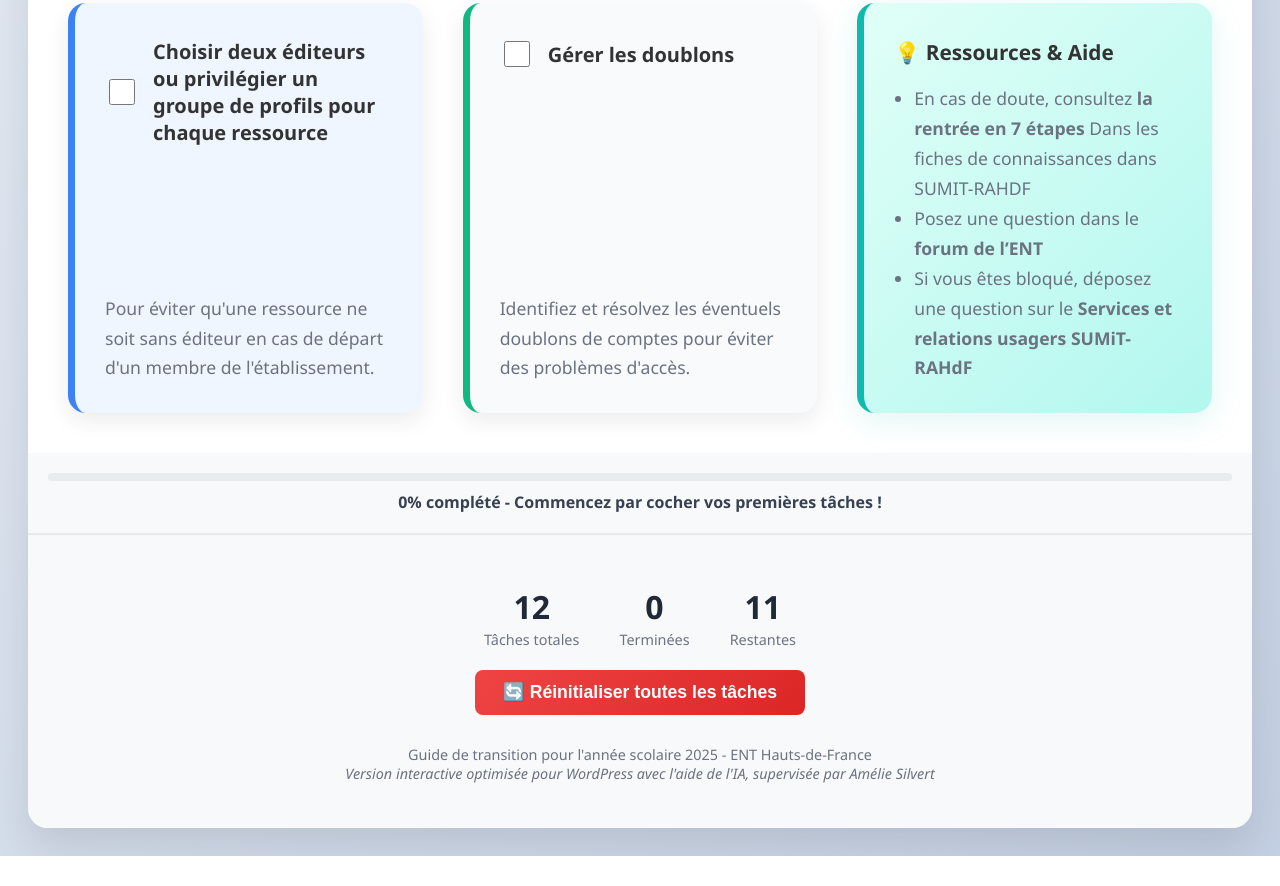
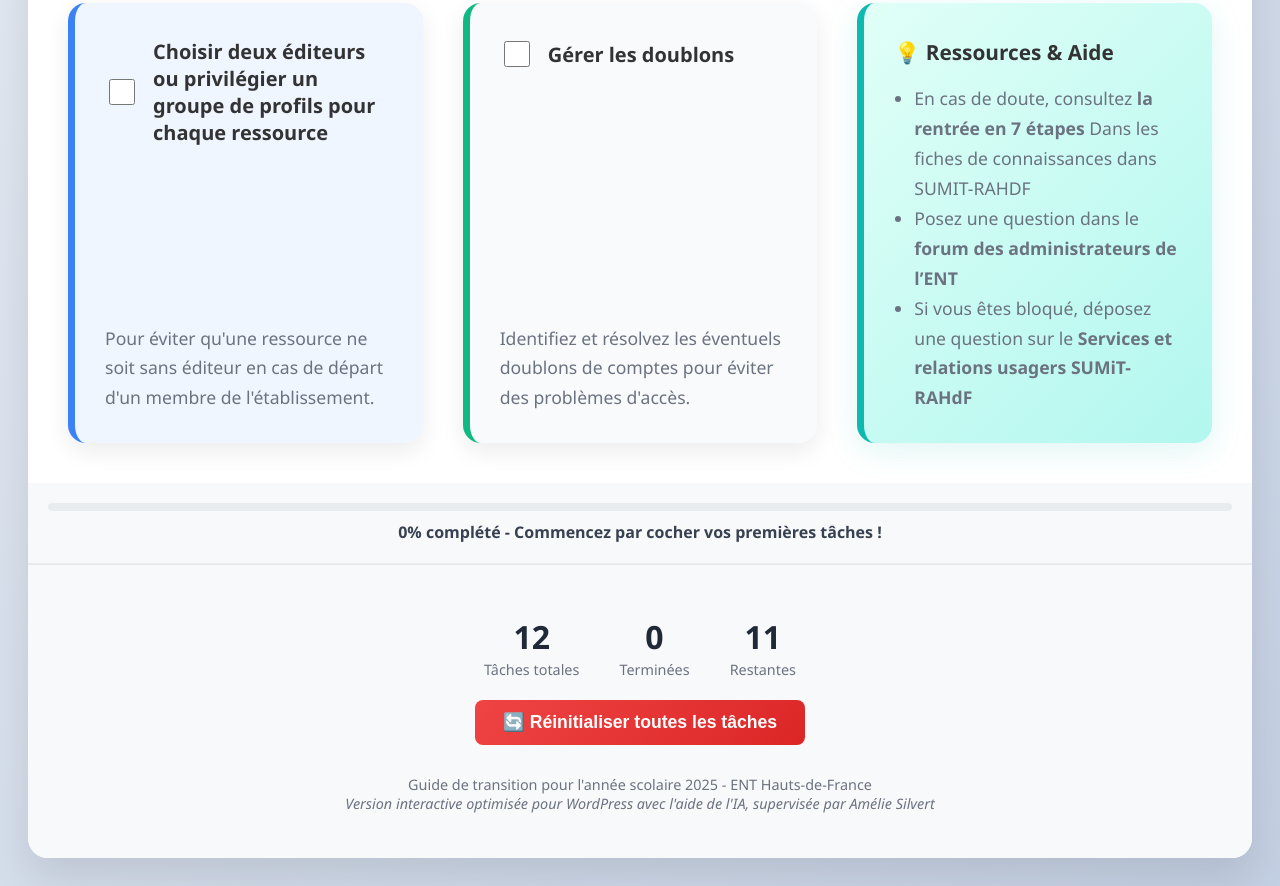
Before and after one commit to silverteacher/findannee, a plain HTML site: page code2.html in a window 1280 px wide. Shown: the part 1551-2437 px from the top of the page. Before the commit the page ends 2407 px from the top, so only its background shows below. Drawn offline with Linux system fonts and the light colour scheme.

Commit message:
Update code2.html

```diff
--- a/code2.html
+++ b/code2.html
@@ -323,7 +323,7 @@
             <div class="task-description" style="display:block;">
                 <ul>
                     <li>En cas de doute, consultez <strong>la rentrée en 7 étapes</strong> Dans les fiches de connaissances dans SUMIT-RAHDF</li>
-                    <li>Posez une question dans le <strong>forum de l’ENT</strong></li>
+                    <li>Posez une question dans le <strong>forum des administrateurs de l’ENT</strong></li>
                     <li>Si vous êtes bloqué, déposez une question sur le <strong>Services et relations usagers SUMiT-RAHdF</strong></li>
                 </ul>
             </div>
```
